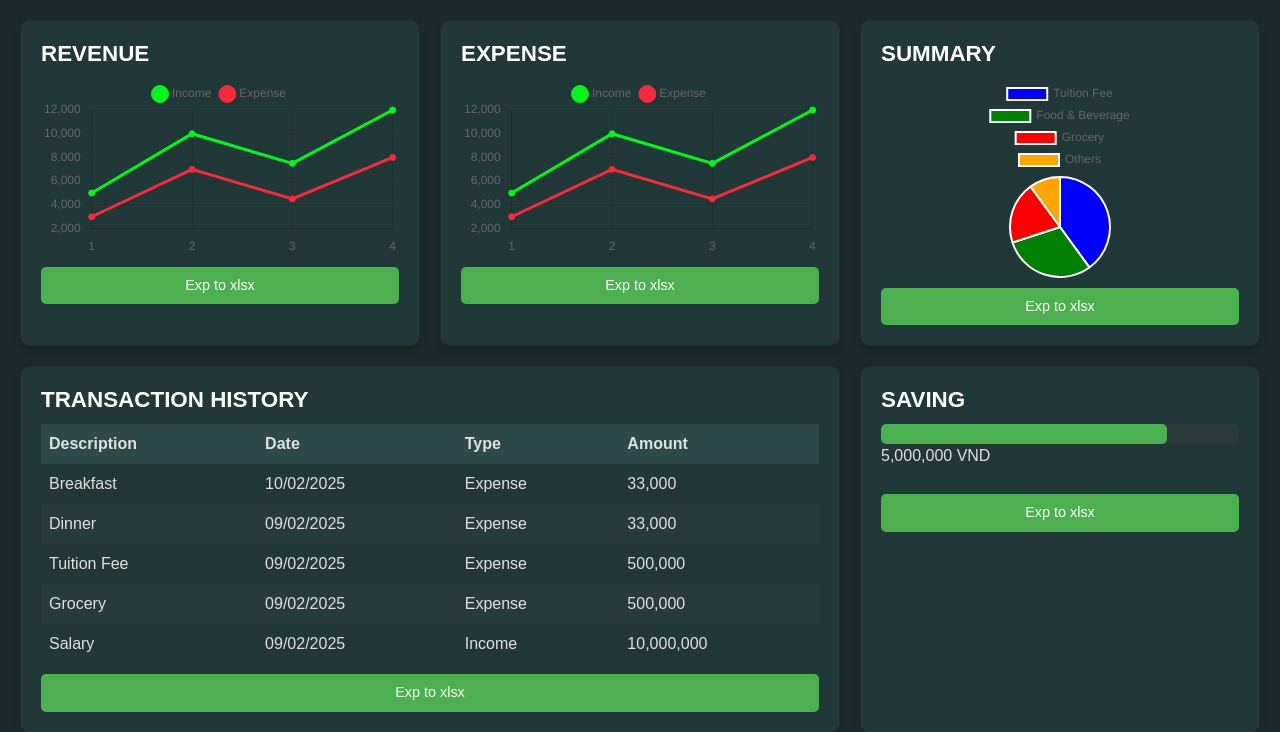
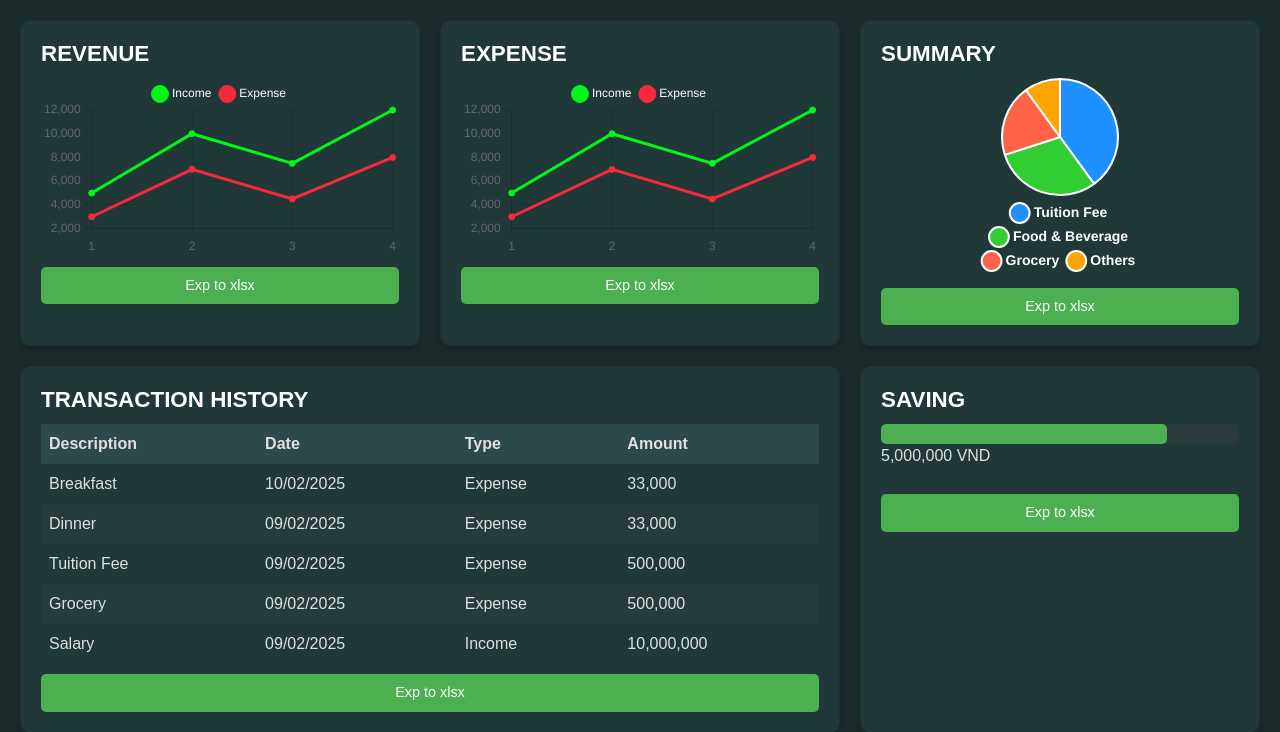
Before and after one commit to LinhHaTranNha/EXPENSE-MANAGEMENT, a Flask app: page /fin_dashboard in a window 1280 px wide. Shown: the top 732 px of the page. Run offline with Flask 3, Linux system fonts and the light colour scheme; the visitor is signed in with stand-in values (Sample User, id 1); data that the repository does not hold is empty.

Commit message:
update chart

```diff
--- a/templates/fin_dashboard.html
+++ b/templates/fin_dashboard.html
@@ -239,6 +239,7 @@
           plugins: {
             legend: {
               labels: {
+                color: "white",
                 usePointStyle: true, // Biến ô ghi chú thành hình tròn
                 pointStyle: "circle",
               },
@@ -270,6 +271,7 @@
           plugins: {
             legend: {
               labels: {
+                color: "white",
                 usePointStyle: true, // Biến ô ghi chú thành hình tròn
                 pointStyle: "circle",
               },
@@ -285,9 +287,34 @@
           datasets: [
             {
               data: [40, 30, 20, 10],
-              backgroundColor: ["blue", "green", "red", "orange"],
+              backgroundColor: ["#1E90FF", "#32CD32", "#FF6347", "#FFA500"], // Màu gradient tươi sáng
+              hoverOffset: 10, // Hiệu ứng hover tăng kích thước
             },
           ],
+        },
+        options: {
+          plugins: {
+            legend: {
+              labels: {
+                usePointStyle: true,
+                color: "#FFFFFF", // Màu trắng cho nhãn
+                font: {
+                  size: 14,
+                  weight: "bold",
+                },
+              },
+              position: "bottom", // Đưa legend xuống dưới
+            },
+            tooltip: {
+              callbacks: {
+                label: function (tooltipItem) {
+                  const value = tooltipItem.raw;
+                  const percentage = ((value / 100) * 100).toFixed(2); // Tính phần trăm
+                  return `${tooltipItem.label}: ${value}% (${percentage}%)`;
+                },
+              },
+            },
+          },
         },
       });
     </script>
```
